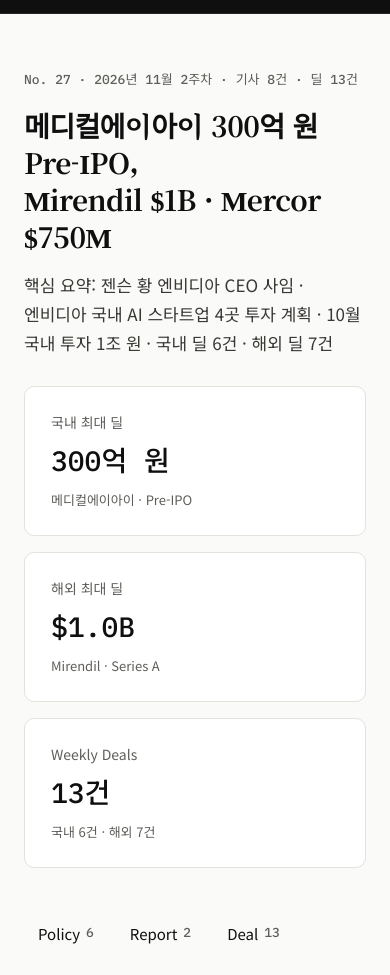
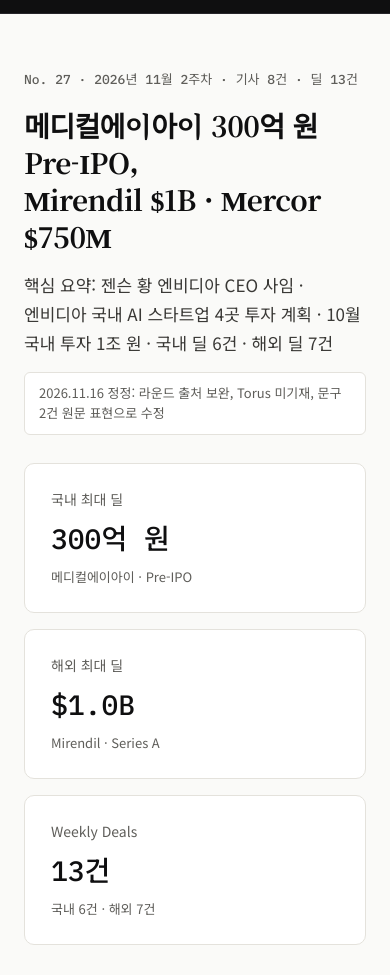
Before and after one commit to Tankhansol/kr-venture-weekly, a plain HTML site: page issues/issue-27.html in a window 390 px wide. Shown: the part 105-1080 px from the top of the page. Drawn offline with Linux system fonts and the light colour scheme; a web font is replaced by a local one.

Commit message:
젠스파크 검토 반영: 결함 수정, Market 섹션, 상단 대표 딜 6건
- 27호: Fractile·Nominal 라운드 출처 보완, Torus 미기재, 직접 센 값 별표, 원문 표현 2건
- 24호: 21호와 중복된 벤처투자법 기사 삭제
- Market 섹션 신설, 25~27호 재분류(26·27호 해당 기사)
- 아카이브 검색 시 버튼 숨김, 모바일 딜 카드 단위 표시, 방문 통계 고지

Co-Authored-By: Claude Opus 5.5 <noreply@anthropic.com>
Claude-Session: https://claude.ai/code/session_01KmBMBD12eK8ZAZhoKbKACR

```diff
--- a/assets/css/site.css
+++ b/assets/css/site.css
@@ -31,6 +31,7 @@ a:hover { color: var(--muted); }
 .wrap-narrow { max-width: 880px; margin: 0 auto; padding: 0 24px; }
 .muted { color: var(--muted); }
 .small { font-size: 13px; }
+[hidden] { display: none !important; }
 .sr-only { position: absolute; width: 1px; height: 1px; overflow: hidden; clip: rect(0 0 0 0); white-space: nowrap; }
 
 /* 헤더 */
@@ -232,7 +233,7 @@ tr.current td { background: var(--accent-soft); font-weight: 700; }
 .deals-all td:nth-child(4) { min-width: 200px; }
 .deals-all td:nth-child(3) { min-width: 170px; }
 .deals-all td:nth-child(5) { min-width: 140px; }
-@media (max-width: 680px) { .grid-3.deal-figs { grid-template-columns: repeat(3, minmax(0, 1fr)); gap: 8px; } .deal-figs .card { padding: 14px 12px; } .deal-figs .value { font-size: 22px; } .deal-figs .note { display: none; } }
+@media (max-width: 680px) { .grid-3.deal-figs { grid-template-columns: repeat(3, minmax(0, 1fr)); gap: 8px; } .deal-figs .card { padding: 14px 12px; } .deal-figs .value { font-size: 22px; } .deal-figs .note { font-size: 11px; white-space: nowrap; } }
 .deals-all td:last-child a { color: var(--ink); }
 .deals-card .all-deals { display: inline-flex; align-items: center; min-height: 44px; margin-top: 4px; color: var(--accent-on-dark); font-size: 14px; font-weight: 700; text-decoration: none; }
 .deals-card .all-deals:hover { color: #FFFFFF; }
--- a/assets/js/common.js
+++ b/assets/js/common.js
@@ -45,6 +45,7 @@
       '<p class="name">KR Venture Weekly</p>' +
       '<p>벤처투자 이슈는 매주, 국내 통계는 매월 정리하는 개인 운영 사이트입니다.</p>' +
       '<p>칼럼 의견은 운영자 개인 의견이며 소속 기관의 공식 입장이 아닙니다.</p>' +
+      '<p>방문 통계는 GoatCounter로 집계합니다.</p>' +
       '<p class="by">Created by hansol.jang</p>' +
       '</div></footer>';
   }
--- a/assets/js/issue.js
+++ b/assets/js/issue.js
@@ -13,6 +13,7 @@
   document.title = 'No. ' + I.no + ' · ' + I.week + ' | KR Venture Weekly';
 
   var policy = (I.articles || []).filter(function (a) { return a.type === 'policy'; });
+  var market = (I.articles || []).filter(function (a) { return a.type === 'market'; });
   var report = (I.articles || []).filter(function (a) { return a.type === 'report'; });
   var deals = I.deals || [];
   var cnt = K.dealCounts(deals);
@@ -80,6 +81,7 @@
 
   var sections = [
     { id: 'policy', label: 'Policy', count: policy.length, html: function () { return policy.map(article).join(''); } },
+    { id: 'market', label: 'Market', count: market.length, html: function () { return market.map(article).join(''); } },
     { id: 'report', label: 'Report', count: report.length, html: function () { return report.map(article).join(''); } },
     { id: 'deal', label: 'Deal', count: deals.length, html: dealTable }
   ].filter(function (x) { return x.count > 0; }); // 0건 섹션은 생략
@@ -98,7 +100,7 @@
   var insights = (I.insight || []).filter(function (x) { return String(x || '').trim(); });
 
   function render() {
-    var articles = policy.length + report.length;
+    var articles = policy.length + market.length + report.length;
     root.innerHTML = K.header(BASE, A.latest === no ? 'weekly' : '') +
       '<main class="wrap-narrow">' +
       '<section class="issue-head"><p class="issue-meta">No. ' + esc(I.no) + ' · ' + esc(I.week) + ' · 기사 ' + articles + '건 · 딜 ' + deals.length + '건</p>' +
--- a/data/archive.js
+++ b/data/archive.js
@@ -14,8 +14,8 @@ window.KVW_ARCHIVE = {
       keywords: '유로보틱스 무빈 MOVIN 액션핏 Zipline Shield AI Echodyne Ocient Supa 민간벤처모펀드 하나증권 하나벤처스 키움 신한 삼성물산 퓨처스케이프 건설 로보틱스 Bedrock Icon 데이터센터 중간선거' },
     { no: 25, week: '10월 5주', local: true, title: '퓨리오사AI 8,200억 원 Series D · 국민성장펀드 누적 22.3조 원', deals: '퓨리오사AI 8,200억 원 · Bedrock $600M · Upwind $400M',
       keywords: 'Bedrock Robotics Upwind General Compute Foundry 퓨리오사AI 프리뉴 나노포지에이아이 Modal Hex Machenta FORT Robotics 국민성장펀드 대전 D-Growth Fund ICI 스타트업레시피' },
-    { no: 24, week: '10월 4주', local: true, title: '벤처투자법 개정안 국무회의 통과 · Tenstorrent $1.5B Series E', deals: 'Tenstorrent $1.5B · 더휴식 650억 원 · Eka Robotics $150M',
-      keywords: '네이션에이 휴로틱스 더휴식 Tenstorrent Eka Robotics Dream Labs Kopin 한국벤처투자 모태펀드 벤처투자법' },
+    { no: 24, week: '10월 4주', local: true, title: '더휴식 650억 원 Pre-IPO · Tenstorrent $1.5B Series E', deals: 'Tenstorrent $1.5B · 더휴식 650억 원 · Eka Robotics $150M',
+      keywords: '네이션에이 휴로틱스 더휴식 Tenstorrent Eka Robotics Dream Labs Kopin' },
     { no: 23, week: '10월 3주', local: true, title: '군인공제회 3,000억 원 출자 확정 · Q3 글로벌 VC 투자 $170.9B', deals: 'Veir $110M · Mecka $60M · 대동로보틱스 50억 원',
       keywords: 'DEEPX 딥엑스 대동로보틱스 NdotLight 엔닷라이트 Veir Mecka Novele 군인공제회 표준계약서 KPMG Crunchbase' },
     { no: 22, week: '10월 2주', local: true, title: 'K-GX 10년 1,000조 원 녹색전환 · 프론티어 AI 사업 계획', deals: 'Mecka $60M · Novele $17M · RentBetter A$5M', keywords: 'Mecka Novele RentBetter' },
--- a/data/issues/26.js
+++ b/data/issues/26.js
@@ -12,13 +12,13 @@ window.KVW_ISSUES[26] = {
   summary: '핵심 요약: 금융권 민간벤처모펀드 올해 7개 · 미국 데이터센터 규제 우려 · 건설 로보틱스 투자 $1.6B · 국내 딜 3건 · 해외 딜 4건',
   correction: '2026.11.16 정정: 페르소나AI는 발표일(11.15)이 수록 기간 밖이라 27호로 이동, 액션핏 발표일을 10.30으로 정정',
   points: [
-    { tag: 'Policy', text: '금융권 민간벤처모펀드 올해 7개, 합산 약정 약 9,040억 원' },
+    { tag: 'Market', text: '금융권 민간벤처모펀드 올해 7개, 합산 약정 약 9,040억 원' },
     { tag: 'Deal', text: '유로보틱스 400억 원 Series A · 무빈 100억 원 Series A, 피지컬 AI 소프트웨어·데이터 투자' },
     { tag: 'Deal', text: 'Zipline $1.5B(밸류 $21.5B) · Shield AI $1B Series H(밸류 $28.8B)' }
   ],
   articles: [
     {
-      type: 'policy', marker: 'POLICY · 민간모펀드',
+      type: 'market', marker: 'MARKET · 민간모펀드',
       title: '금융권 민간벤처모펀드 올해 7개, 합산 약정 약 9,040억 원',
       facts: [
         '결성 완료 4곳(약정 합계 6,040억 원): 하나벤처스 1,000억 원(5월), 키움인베스트먼트 2,040억 원(6월), 신한벤처투자 1,000억 원(7월), 하나증권 2,000억 원(9월)',
@@ -44,7 +44,7 @@ window.KVW_ISSUES[26] = {
       ]
     },
     {
-      type: 'policy', marker: 'POLICY · 오픈이노베이션',
+      type: 'market', marker: 'MARKET · 오픈이노베이션',
       title: '삼성물산 2026 퓨처스케이프 데모데이, 스타트업 6곳 실증 성과 공유 (10월 5주 소식)',
       facts: [
         '삼성물산 건설부문·서울경제진흥원 공동 운영, 7월부터 약 3개월간 실증',
--- a/data/issues/27.js
+++ b/data/issues/27.js
@@ -10,15 +10,16 @@ window.KVW_ISSUES[27] = {
   coverage: '2026.11.09 ~ 11.13',
   title: ['메디컬에이아이 300억 원 Pre-IPO,', 'Mirendil $1B · Mercor $750M'],
   summary: '핵심 요약: 젠슨 황 엔비디아 CEO 사임 · 엔비디아 국내 AI 스타트업 4곳 투자 계획 · 10월 국내 투자 1조 원 · 국내 딜 6건 · 해외 딜 7건',
+  correction: '2026.11.16 정정: 라운드 출처 보완, Torus 미기재, 문구 2건 원문 표현으로 수정',
   points: [
-    { tag: 'Policy', text: '젠슨 황 엔비디아 CEO 사임, 비상장사 229곳 지분 보유한 AI 최대 투자자 리더십 공백' },
-    { tag: 'Policy', text: '엔비디아, 업스테이지·리얼월드 등 국내 AI 스타트업 4곳 투자 계획 발표 (금액 비공개)' },
+    { tag: 'Market', text: '젠슨 황 엔비디아 CEO 사임, 비상장사 229곳 지분 보유한 AI 최대 투자자 리더십 공백' },
+    { tag: 'Market', text: '엔비디아, 업스테이지·리얼월드 등 국내 AI 스타트업 4곳 투자 계획 발표 (금액 미언급)' },
     { tag: 'Report', text: 'THE VC 10월 국내 투자 1조 187억 원, 5개월 만에 1조 원 재돌파 (AI·로봇 비중 53%)' },
     { tag: 'Deal', text: '메디컬에이아이 300억 원 Pre-IPO · Mirendil $1B Series A · Mercor $750M Series D' }
   ],
   articles: [
     {
-      type: 'policy', marker: 'POLICY · 글로벌 이슈',
+      type: 'market', marker: 'MARKET · 글로벌 이슈',
       title: '젠슨 황 엔비디아 CEO 사임, AI 스타트업 최대 투자자 리더십 공백',
       facts: [
         '2026.11.12(현지) 사장·CEO·이사직 즉시 사임, 회사는 사유 미공개(언론은 사생활 논란 보도)',
@@ -34,13 +35,13 @@ window.KVW_ISSUES[27] = {
       ]
     },
     {
-      type: 'policy', marker: 'POLICY · 글로벌 CVC',
+      type: 'market', marker: 'MARKET · 글로벌 CVC',
       title: '엔비디아, 국내 AI 스타트업 4곳 투자 계획 발표',
       facts: [
         '2026.11.09 과학기술정보통신부와 함께 연 AI 스타트업 파트너십 포럼(코엑스)에서 발표',
         '포인트투테크놀로지(AI 데이터센터 칩 간 데이터 전송): 투자 기업으로 발표',
         '업스테이지(시리즈C 2차 진행 중)·모티프테크놀로지스·리얼월드(로봇 파운데이션 모델): 투자 예정',
-        '4곳 모두 투자 금액 비공개',
+        '4곳 모두 기사에 투자 금액 미언급',
         '같은 날 리벨리온 R200 NPU를 NVLink Fusion으로 연결, SKT AI 데이터센터 배치 협력 발표(금액 없음)'
       ],
       sources: [
@@ -49,7 +50,7 @@ window.KVW_ISSUES[27] = {
       ]
     },
     {
-      type: 'policy', marker: 'POLICY · 민간 펀드',
+      type: 'market', marker: 'MARKET · 민간 펀드',
       title: '매쉬업벤처스, 정책자금 없는 259억 원 민간 펀드 결성',
       facts: [
         '매쉬업퍼스트빌리버벤처투자조합5호 259억 원, 모태펀드 등 정책자금 미참여',
@@ -61,7 +62,7 @@ window.KVW_ISSUES[27] = {
       ]
     },
     {
-      type: 'policy', marker: 'POLICY · 전략적 투자',
+      type: 'market', marker: 'MARKET · 전략적 투자',
       title: 'Axon, Skydio에 $1.2B 투자·공공안전 독점 유통 (11월 1주 소식)',
       facts: [
         'Skydio 투자 전 기업가치 $5.2B, Axon 지분 약 15% → 약 37%(전 단계 종결 시)',
@@ -73,7 +74,7 @@ window.KVW_ISSUES[27] = {
       ]
     },
     {
-      type: 'policy', marker: 'POLICY · 해외 펀드',
+      type: 'market', marker: 'MARKET · 해외 펀드',
       title: 'Norwest 18호 펀드 $4B 결성, 65년 역사상 최대',
       facts: [
         '직전 17호 $3B(2024.04), 결성 후 운용자산 $18B',
@@ -85,7 +86,7 @@ window.KVW_ISSUES[27] = {
       ]
     },
     {
-      type: 'policy', marker: 'POLICY · 회수 시장',
+      type: 'market', marker: 'MARKET · 회수 시장',
       title: 'Anthropic IPO 공모가 범위 $70~78 제시, 11.19 나스닥 상장 예정',
       facts: [
         '8.25억 주 공모, 범위 상단 기준 최대 약 $64.4B 조달',
@@ -114,7 +115,8 @@ window.KVW_ISSUES[27] = {
       title: '11월 2주 국내 스타트업 투자: 37곳 유치, 공개 14개사 1,141억 원',
       facts: [
         '투자 유치 스타트업 37곳, 금액 공개 14개사 합계 1,141억 원 (스타트업레시피 집계, 11.09~11.13)',
-        '100억 원 이상 5건 중 4건이 의료 AI·의료기기(메디컬에이아이·에버엑스·레이와트·숨빗AI)'
+        '100억 원 이상 5개사 중 4곳*이 의료 AI·의료기기(메디컬에이아이·에버엑스·레이와트·숨빗AI)',
+        '※ *직접 계산한 값: 기사 속 100억 원 이상 5개사 중 엔트리움(반도체 소재) 제외 4곳'
       ],
       sources: [
         { name: '스타트업레시피 (이번주투자)', url: 'https://startuprecipe.co.kr/archives/5841423', date: '2026.11.14' }
@@ -122,7 +124,7 @@ window.KVW_ISSUES[27] = {
     }
   ],
   deals: [
-    { name: '메디컬에이아이', region: '국내', sector: '심전도 AI', round: 'Pre-IPO', krw: 300, note: '최대주주 IMM으로 변경 예정',
+    { name: '메디컬에이아이', region: '국내', sector: '심전도 AI', round: 'Pre-IPO', krw: 300, note: '최대주주 IMM으로 변경 전망',
       investors: 'IMM인베스트먼트(리드)', date: '2026.11.09~13',
       source: { name: '스타트업레시피', url: 'https://startuprecipe.co.kr/archives/5841423' } },
     { name: '엔트리움', region: '국내', sector: '반도체 테스트 소켓 소재', round: '미기재', krw: 166, note: '',
@@ -146,10 +148,10 @@ window.KVW_ISSUES[27] = {
     { name: 'Mercor', region: '해외', sector: 'AI 학습용 전문가 데이터', round: 'Series D', usdM: 750, note: '밸류 $20B',
       investors: 'Benchmark·General Catalyst·NVIDIA·Salesforce 등(리드 미기재)', date: '2026.11.10',
       source: { name: 'AI Weekly (Reuters 인용)', url: 'https://aiweekly.co/alerts/mercor-raises-750m-series-d-at-20b-doubling-in-a-year' } },
-    { name: 'Fractile', region: '해외', sector: 'AI 추론 칩', round: 'Series C(보도)', usdM: 720, note: '포스트머니 $7B',
-      investors: 'Thrive Capital(공동 리드), Founders Fund·Lightspeed·CapitalG 등', date: '2026.11.11',
-      source: { name: 'AI Weekly', url: 'https://aiweekly.co/alerts/fractile-raises-720m-at-7b-valuation-up-from-11b-in-may' } },
-    { name: 'Torus', region: '해외', sector: '모듈형 AI 데이터센터', round: 'Series C(보도)', usdM: 500, note: '',
+    { name: 'Fractile', region: '해외', sector: 'AI 추론 칩', round: 'Series C', usdM: 720, note: '밸류 $7B(FT 보도 인용)',
+      investors: 'Thrive Capital·Founders Fund·Lightspeed·Redpoint(공동 리드), CapitalG 등', date: '2026.11.11',
+      source: { name: 'The Next Web', url: 'https://thenextweb.com/news/fractile-7bn-valuation-720m-ai-inference-chips' } },
+    { name: 'Torus', region: '해외', sector: '모듈형 AI 데이터센터', round: '미기재(growth capital)', usdM: 500, note: '',
       investors: 'Magnetar(리드), ICONIQ 등', date: '2026.11.11',
       source: { name: 'Pulse 2.0', url: 'https://pulse2.com/torus-500-million-financing-supports-foundry-modular-ai-infrastructure-launch/' } },
     { name: 'Path Robotics', region: '해외', sector: '용접 자동화 피지컬 AI', round: 'Series E', usdM: 300, note: '포스트머니 $2.45B',
@@ -159,8 +161,8 @@ window.KVW_ISSUES[27] = {
       investors: 'Salesforce Ventures(리드)', date: '2026.11.12',
       source: { name: 'Startup Daily', url: 'https://www.startupdaily.net/topic/funding/quantum-of-unicorn-q-ctrl-hits-1-4-billion-valuation-from-425m-series-c/' } },
     { name: 'Nominal', region: '해외', sector: '하드웨어 시험 AI', round: 'Series C', usdM: 240, note: '밸류 $3B',
-      investors: 'Lightspeed·Insight Partners(공동 리드)', date: '2026.11.09',
-      source: { name: 'AI Weekly (Bloomberg 인용)', url: 'https://aiweekly.co/alerts/nominal-triples-to-3b-on-240m-lightspeed-insight-round' } }
+      investors: 'Lightspeed(리드)·Insight Partners(공동 리드)', date: '2026.11.09',
+      source: { name: 'Value Add Pulse (SiliconANGLE 인용)', url: 'https://valueaddvc.com/pulse/nominal-triples-3b-valuation-240m-series-c-2026' } }
   ],
   insight: [
     '10월 국내 투자는 5개월 만에 1조 원을 넘었지만, 상위 5개사가 약 66%를 차지해 대형 딜 집중이 이어짐',
```
Also changed, not shown: assets/js/home.js (+21 -3 lines), data/issues/24.js (+4 -15 lines), 1 other file.
